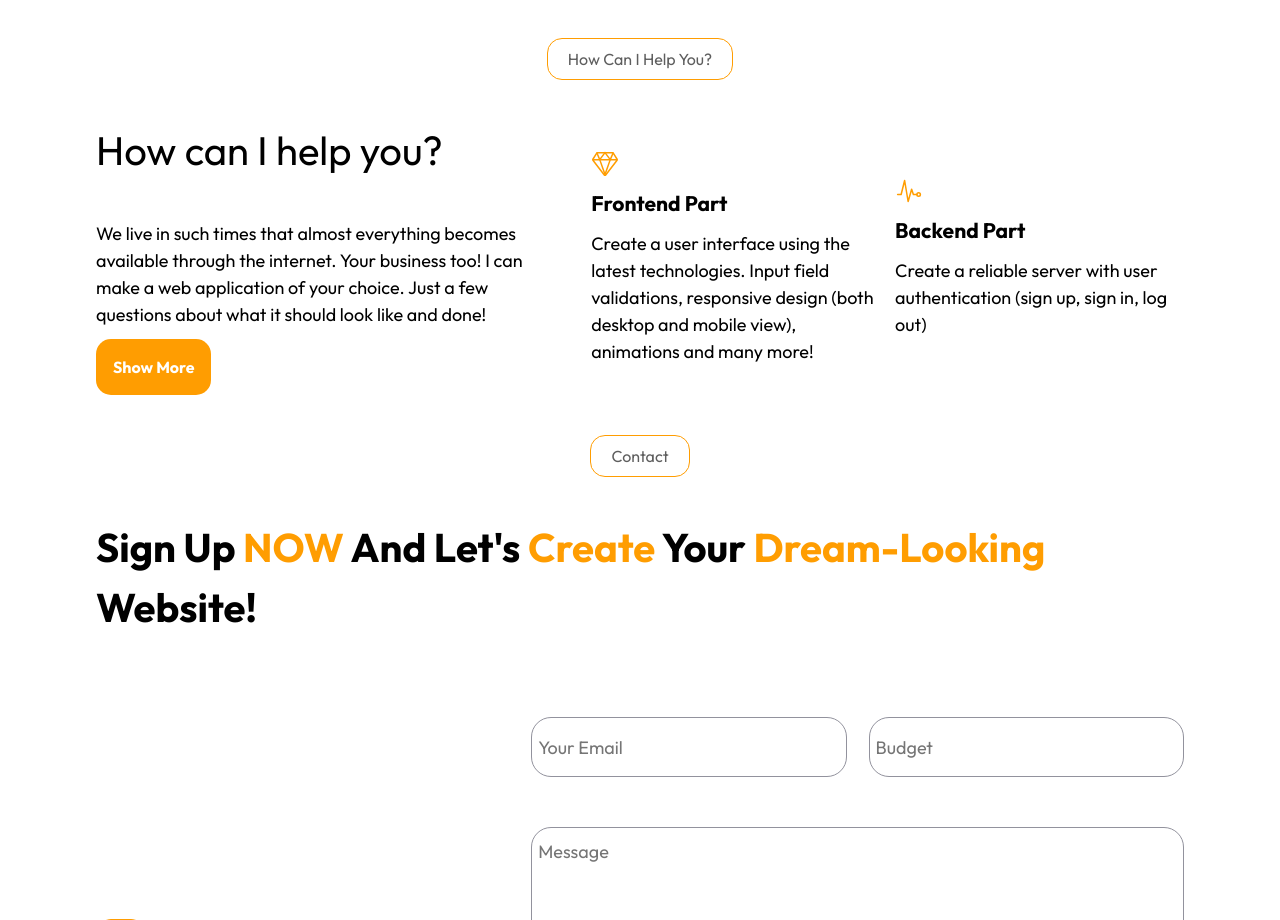
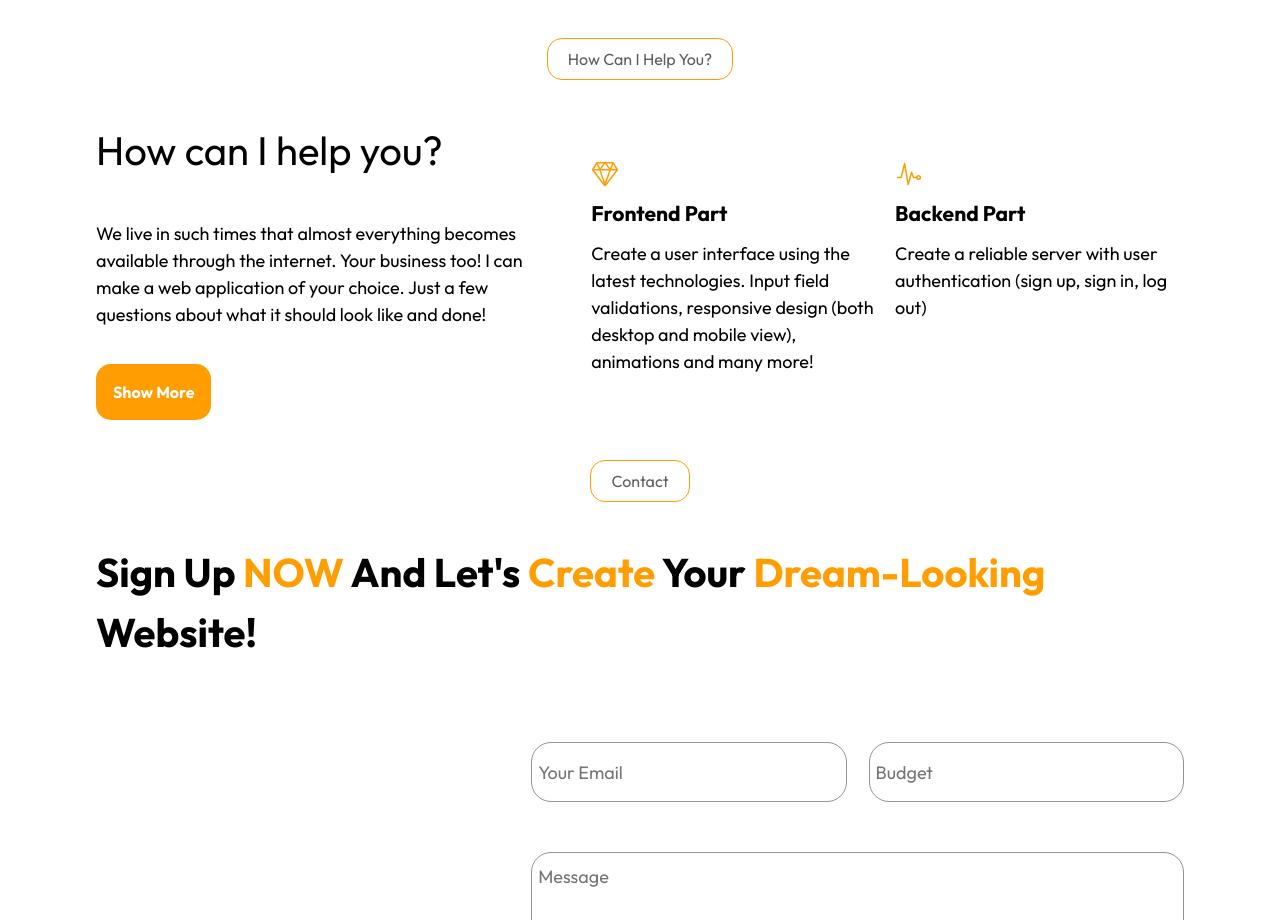
Before and after one commit to antoanparashkevov/antoanp-nextjs, a Next.js app: page / in a window 1280 px wide. Shown: the part 1287-2207 px from the top of the page. Built offline with nearby package versions, Linux system fonts and the light colour scheme.

Commit message:
Style changes for Skills Section

```diff
--- a/src/components/home/SkillsSection.module.scss
+++ b/src/components/home/SkillsSection.module.scss
@@ -19,13 +19,18 @@
     font-weight: variables.$primary-font-weight;
 }
 
-.skills_section_title span {
+.skills_section_title > span,
+.skills_section_desc > span {
     color: variables.$primary-orange-color;
 }
 
 .skills_section_desc {
     margin-top: 40px;
     margin-bottom: 11px;
+}
+
+.skills_section_btn {
+    margin-top: 25px;
 }
 
 //Main content END
@@ -38,6 +43,8 @@
     flex-basis: calc(60% - 60px);
     height: 100%;
     gap: 15px;
+    align-items: flex-start;
+    margin-top: 80px;
 }
 
 .skills_section_frontend_part,
```
